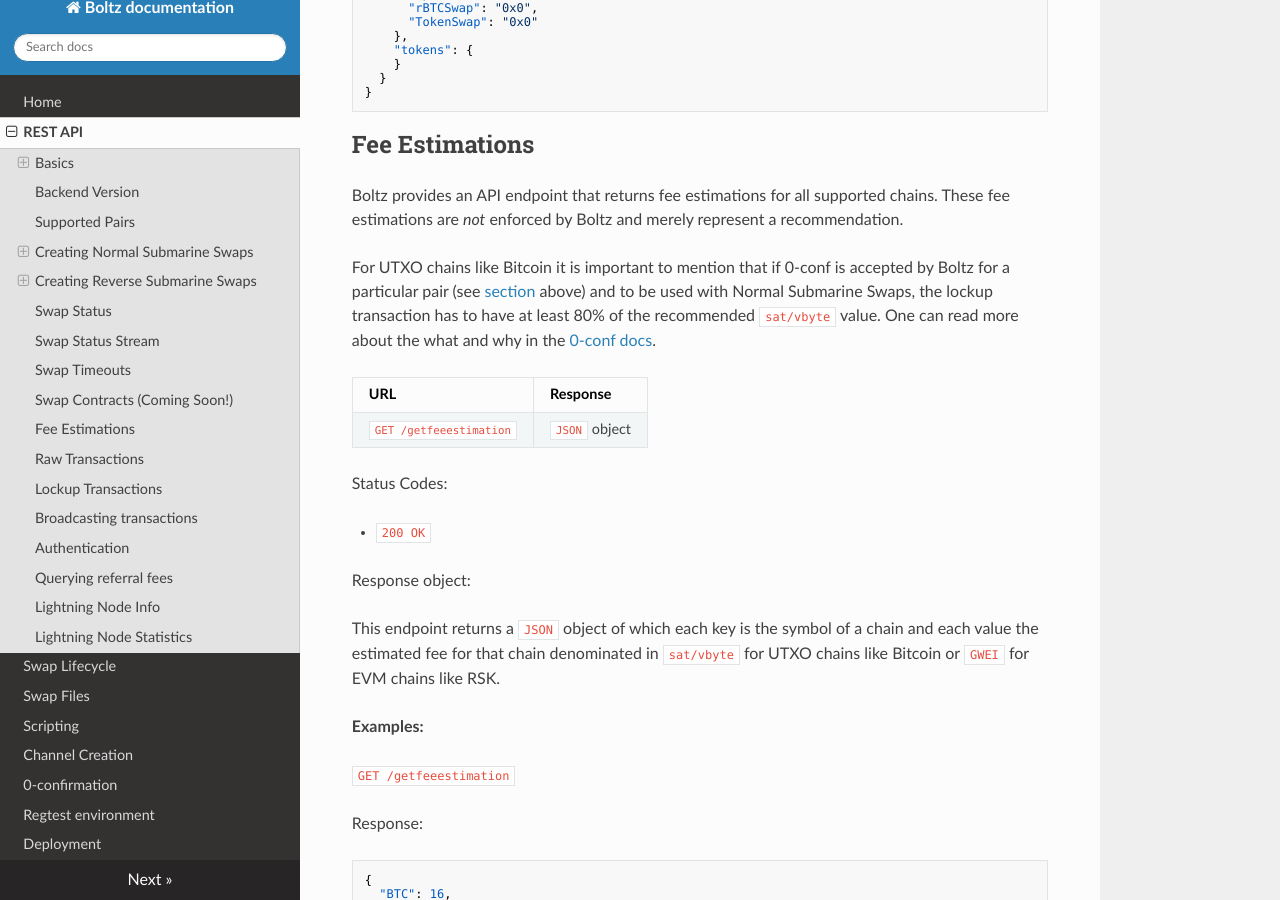
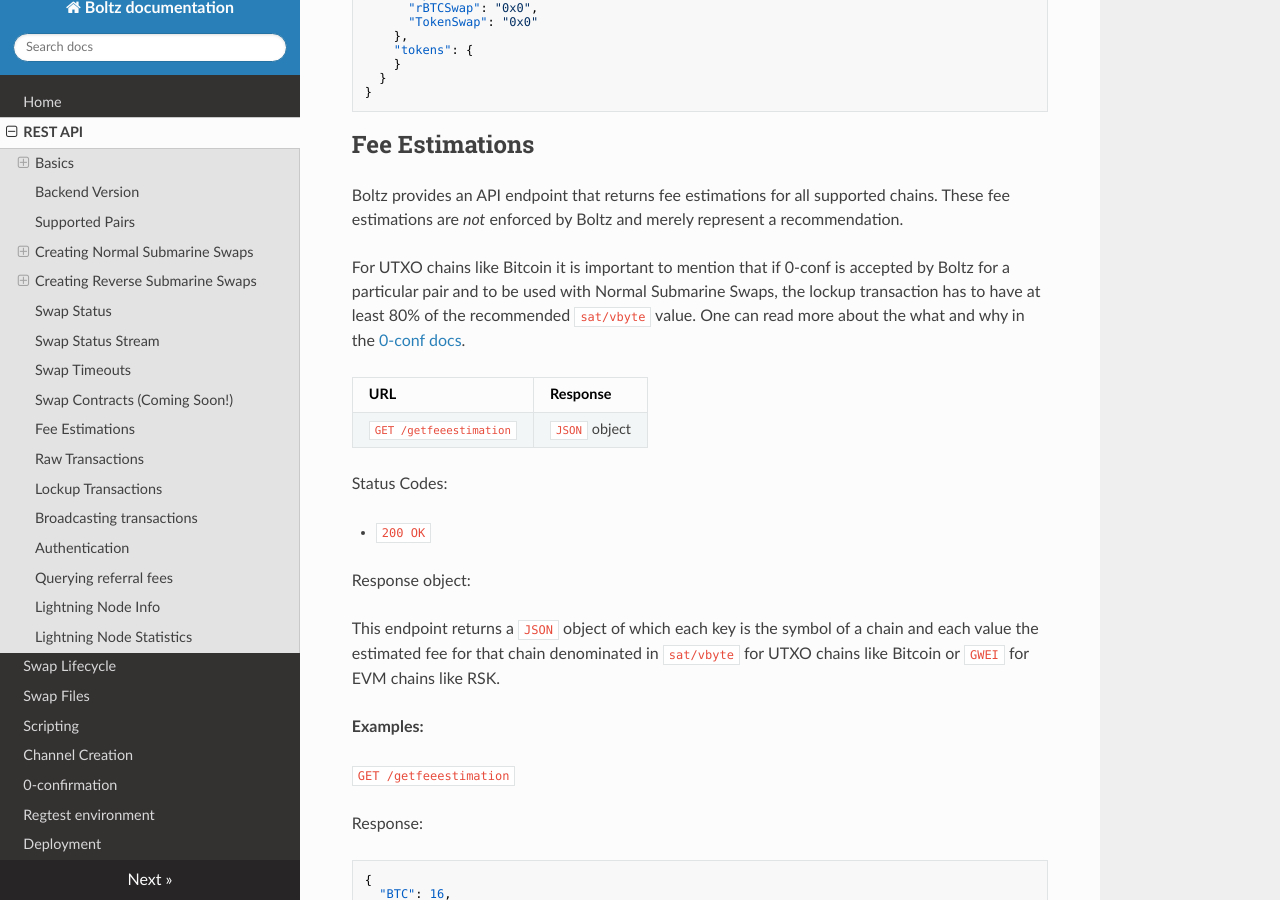
Before and after one commit to BoltzExchange/boltz-backend, an MkDocs documentation site: the page built from docs/api.md, in a window 1280 px wide and 900 px high, scrolled down 19860 px. Built offline with MkDocs 1.6.1, drawn with Linux system fonts in a browser that asks for light colours; nearby versions of some CDN libraries.

Commit message:
GITBOOK-61: change request with no subject merged in GitBook

```diff
--- a/docs/api.md
+++ b/docs/api.md
@@ -861,7 +861,7 @@
 
 Boltz provides an API endpoint that returns fee estimations for all supported chains. These fee estimations are _not_ enforced by Boltz and merely represent a recommendation.
 
-For UTXO chains like Bitcoin it is important to mention that if 0-conf is accepted by Boltz  for a particular pair (see [section](api.md#getting-pairs) above) and to be used with Normal Submarine Swaps, the lockup transaction has to have at least 80% of the recommended `sat/vbyte` value. One can read more about the what and why in the [0-conf docs](0-confirmation.md).
+For UTXO chains like Bitcoin it is important to mention that if 0-conf is accepted by Boltz for a particular pair and to be used with Normal Submarine Swaps, the lockup transaction has to have at least 80% of the recommended `sat/vbyte` value. One can read more about the what and why in the [0-conf docs](0-confirmation.md).
 
 | URL                     | Response      |
 | ----------------------- | ------------- |
```
